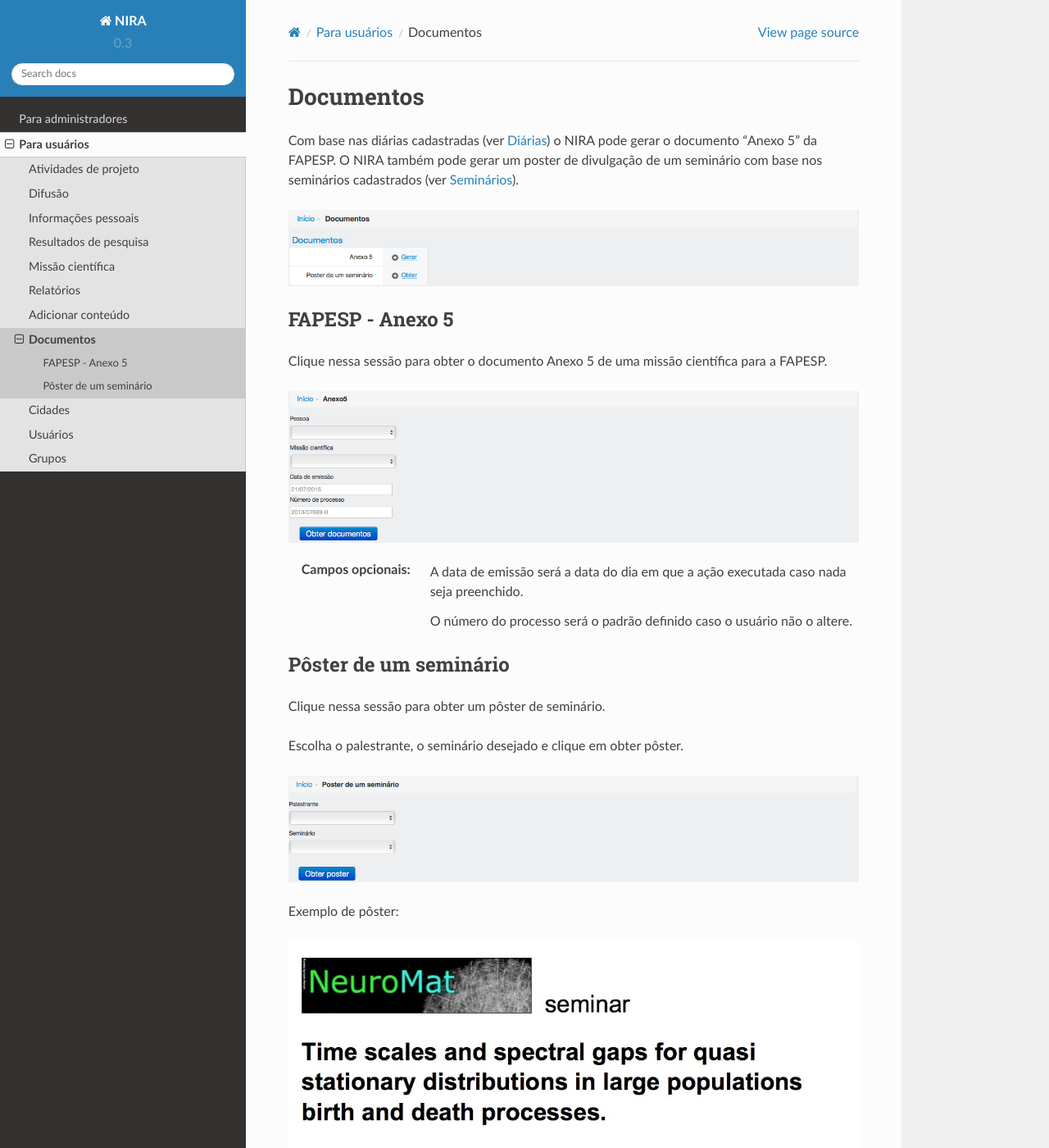
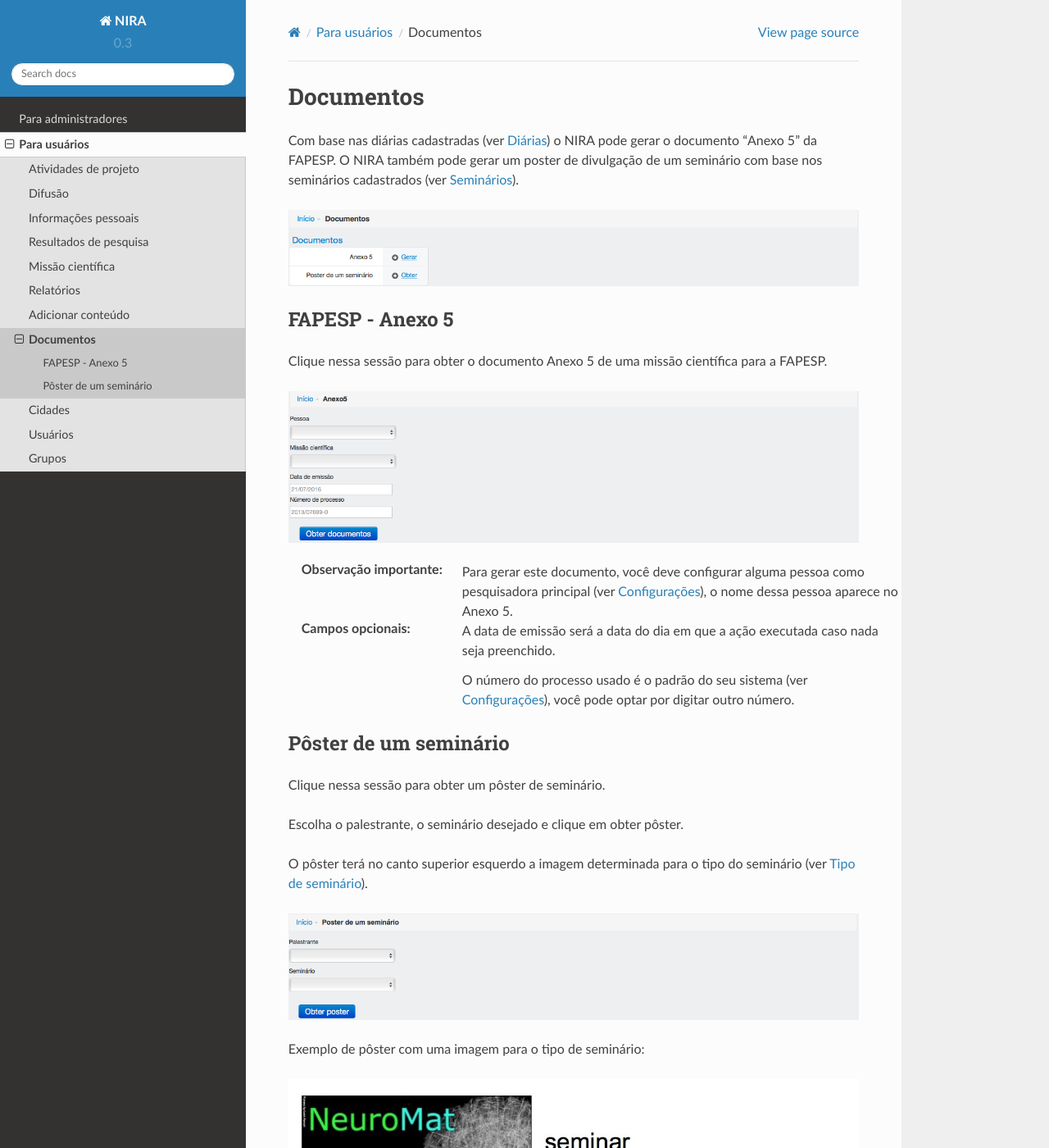
Before and after one commit to neuromat/intranet, a Sphinx documentation site: the page built from docs/source/documentos/main.rst, in a window 1280 px wide and 1400 px high. Shown: the whole window at 82% size. Built offline with Sphinx 7.4.7 and the Read the Docs theme 2.0.0, drawn with Linux system fonts in a browser that asks for light colours.

Commit message:
NIRA - Activity migration, alter cepid event

```diff
--- a/docs/source/admin.rst
+++ b/docs/source/admin.rst
@@ -7,3 +7,4 @@
 
    instalacao/main.rst
    interface/main.rst
+   configuracao/main.rst
--- a/docs/source/atividades_projeto/main.rst
+++ b/docs/source/atividades_projeto/main.rst
@@ -73,8 +73,14 @@
 ------------------------------
 
 Para adicionar um tipo de seminário, preencha o nome e clique em salvar.
+Você pode configurar uma imagem e um QR code para uma categoria, essas imagens são utilizadas na geração
+de pôsteres (ver `Pôster de um seminário <../documentos/main.html#poster-de-um-seminario>`_).
 
 .. image:: imagens/tipo.png
 
 :Campos obrigatórios:
 	Nome
+
+:Campos opcionais:
+
+	Imagem, QR code
--- a/docs/source/documentos/main.rst
+++ b/docs/source/documentos/main.rst
@@ -17,10 +17,15 @@
 
 .. image:: imagens/anexo5.png
 
+:Observação importante:
+    Para gerar este documento, você deve configurar alguma pessoa como pesquisadora principal (ver `Configurações <../configuracao/main.html>`_), o nome dessa pessoa aparece no Anexo 5.
+
+
 :Campos opcionais:
     A data de emissão será a data do dia em que a ação executada caso nada seja preenchido.
 
-    O número do processo será o padrão definido caso o usuário não o altere.
+    O número do processo usado é o padrão do seu sistema (ver `Configurações <../configuracao/main.html>`_), você pode optar por digitar outro número.
+
 
 **********************
 Pôster de um seminário
@@ -30,8 +35,10 @@
 
 Escolha o palestrante, o seminário desejado e clique em obter pôster.
 
+O pôster terá no canto superior esquerdo a imagem determinada para o tipo do seminário (ver `Tipo de seminário <../atividades_projeto/main.html#tipos-de-seminario>`_).
+
 .. image:: imagens/poster_seminario.png
 
-Exemplo de pôster:
+Exemplo de pôster com uma imagem para o tipo de seminário:
 
 .. image:: imagens/exemplo_poster.jpg
--- a/docs/source/instalacao/main.rst
+++ b/docs/source/instalacao/main.rst
@@ -118,7 +118,7 @@
 
 .. literalinclude:: ./settings_local.py
     :language: python
-    :emphasize-lines: 21, 23, 29-32
+    :emphasize-lines: 21, 24-32
 
 
 7. Configuração do Apache
--- a/docs/source/instalacao/settings_local.py
+++ b/docs/source/instalacao/settings_local.py
@@ -20,8 +20,6 @@
 # Ajuste o caminho para static
 STATIC_ROOT = '/var/lib/sistema-nira/nira/static/'
 
-CEPID_NAME = 'Seu Cepid'
-
 # Aqui você deve colocar as suas configurações de banco de dados
 DATABASES = {
     'default': {
--- a/docs/source/interface/interface.py
+++ b/docs/source/interface/interface.py
@@ -2,6 +2,7 @@
     'MENU_OPEN_FIRST_CHILD': False,
     'HEADER_DATE_FORMAT': 'l, d F Y',
     'MENU': (
+        {'app': 'configuration', 'icon': 'icon-cog'},
         {'app': 'activity', 'icon': 'icon-calendar'},
         {'app': 'dissemination', 'icon': 'icon-facetime-video'},
         {'app': 'person', 'icon': 'icon-user'},
```
Also changed, not shown: docs/source/configuracao/main.rst (added, +20 -0 lines), docs/source/atividades_projeto/imagens/tipo.png, docs/source/configuracao/imagens/nome_cepid.png (added), docs/source/configuracao/imagens/numero_processo.png (added), 3 other files.
